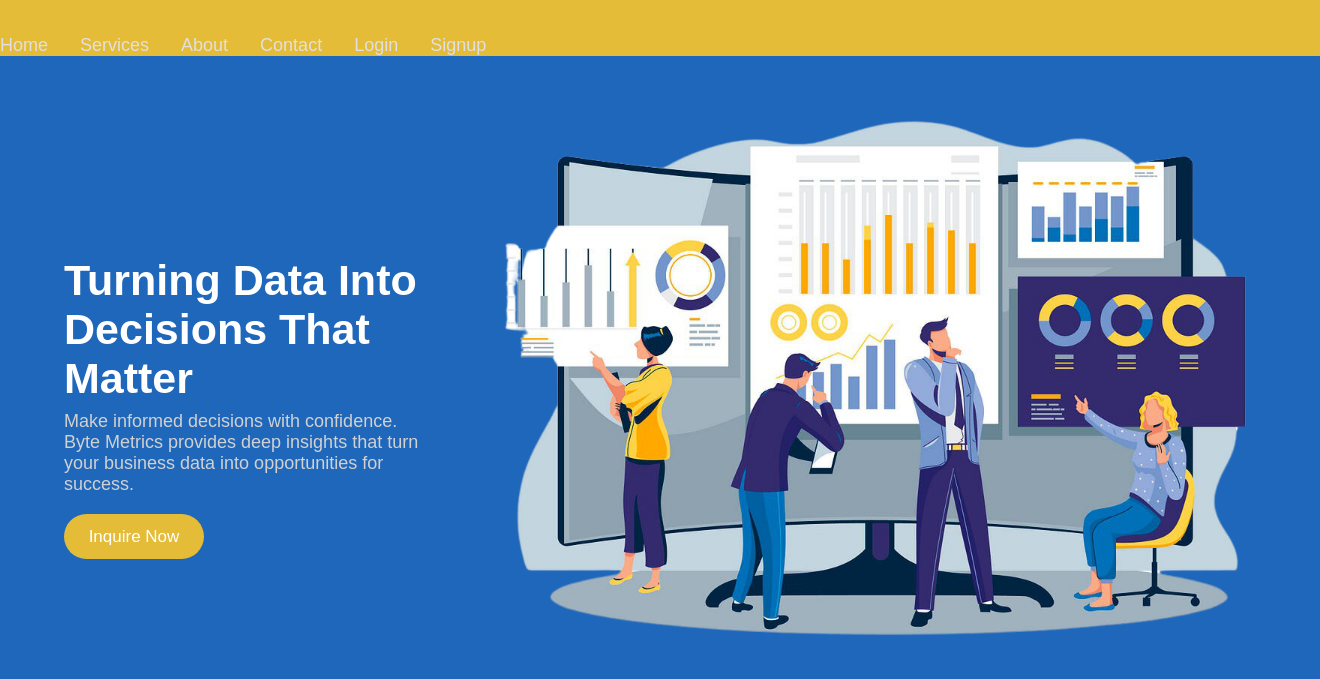
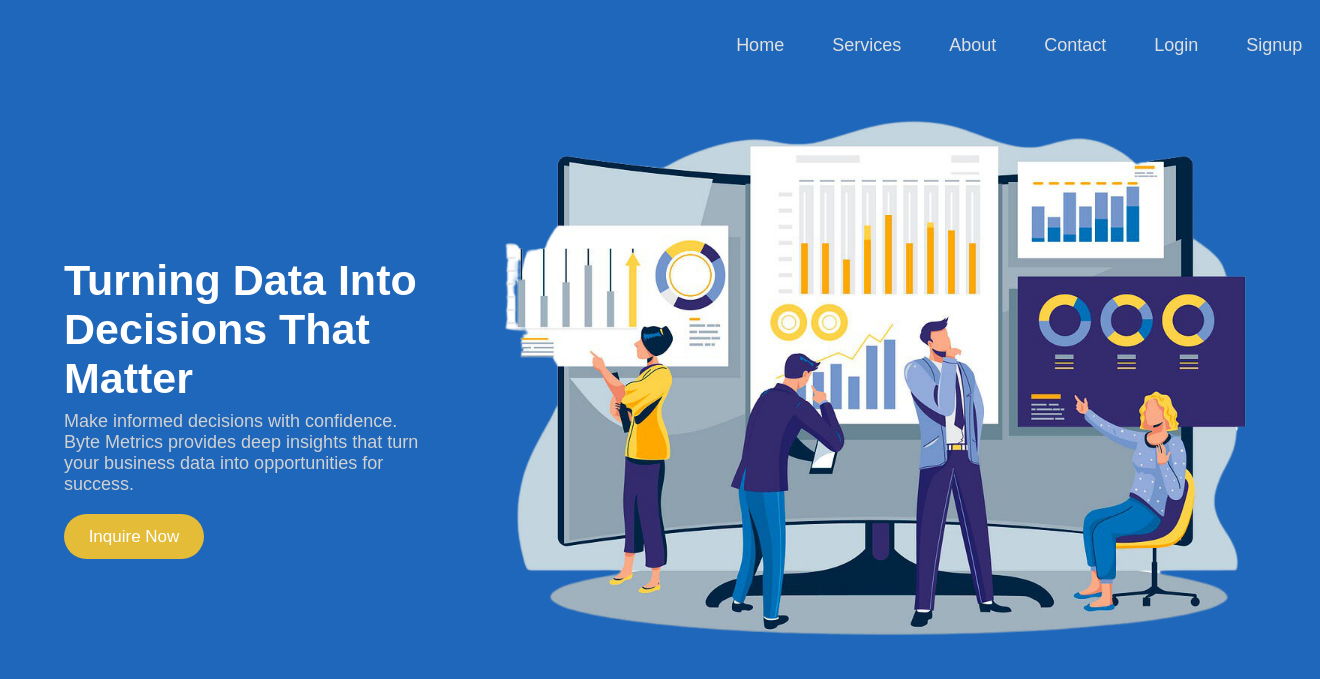
Before and after one commit to eyronjohn/byteMetrics1, a PHP site: page / in a window 1320 px wide. Shown: the top 679 px of the page. Run offline with PHP 8.4, Linux system fonts and the light colour scheme.

Commit message:
feat: fix nav-bar

```diff
--- a/styles.css
+++ b/styles.css
@@ -9,21 +9,22 @@ body{
 }
 
 .nav-bar{
+    display: flex;
     width: 100%;
     height: 80px;
+    /* background-color: aqua; */
 }
-
 .right-links{
     display: flex;
-    gap: 2rem;
+    gap: 3rem;
     font-size: 18px;
+    padding-left: 130%;
     padding-top: 35px;
-    padding-right: 10px;
-    background-color: #e4bc37;
 }
 
 li{
     list-style-type: none;
+
 }
 
 a{
@@ -63,7 +64,6 @@ a{
     padding-top: 0.5rem;
 }
 
-
 #inquire-btn{
     height: 45px;
     width: 140px;
```
